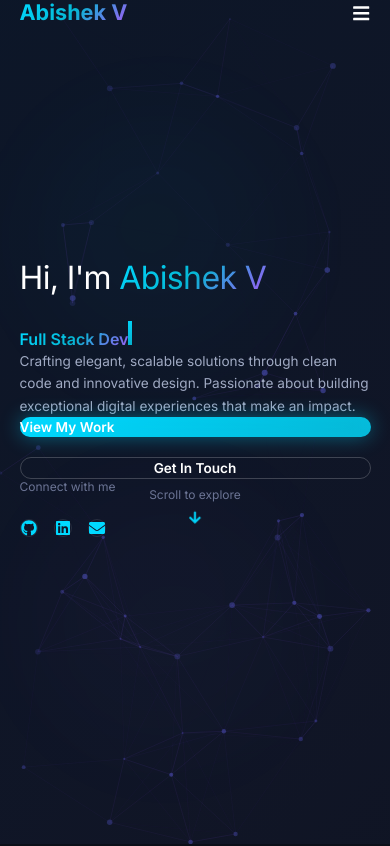
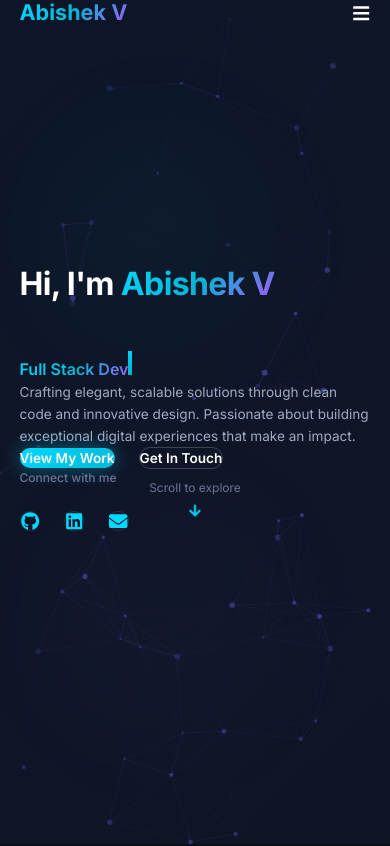
Before and after one commit to abishek-vk/portfolio, a React (Vite) app: page / in a window 390 px wide. Shown: the top 846 px of the page. Built offline with nearby package versions, Linux system fonts and the light colour scheme.

Commit message:
feat: Enhance Hero component layout and styling for improved visual appeal and responsiveness

```diff
--- a/src/components/Hero/Hero.jsx
+++ b/src/components/Hero/Hero.jsx
@@ -43,7 +43,7 @@ export default function Hero() {
   const roles = ["Full Stack Developer", "UI/UX Enthusiast", "Problem Solver", "Tech Innovator"];
 
   return (
-    <section id="home" className="min-h-screen flex items-center justify-center relative overflow-hidden pt-32 pb-20">
+    <section id="home" className="min-h-screen flex items-center justify-center relative overflow-hidden pt-40 pb-32">
       {/* Animated Gradient Background */}
       <div className="absolute inset-0 animated-gradient opacity-40" />
 
@@ -52,26 +52,55 @@ export default function Hero() {
       <div className="absolute bottom-20 right-10 w-80 h-80 bg-gradient-to-br from-[var(--accent-purple)]/10 to-[var(--accent-cyan)]/5 rounded-full blur-3xl blob opacity-30" />
 
       <div className="container-max relative z-10 w-full">
-        <div className="grid grid-cols-1 lg:grid-cols-12 gap-8 md:gap-12 lg:gap-16 items-center">
+        <div className="grid grid-cols-1 lg:grid-cols-12 gap-8 md:gap-16 lg:gap-24 items-center">
           {/* Left Content */}
-          <motion.div initial={{ opacity: 0, x: -40 }} animate={{ opacity: 1, x: 0 }} transition={{ duration: 0.8 }} className="lg:col-span-7 w-full">
-            <motion.h1 initial={{ opacity: 0, y: 20 }} animate={{ opacity: 1, y: 0 }} transition={{ delay: 0.2 }} className="mb-8 leading-tight">
-              Hi, I'm <span className="gradient-text">Abishek V</span>
-            </motion.h1>
+          <motion.div
+            initial={{ opacity: 0, x: -40 }}
+            animate={{ opacity: 1, x: 0 }}
+            transition={{ duration: 0.8 }}
+            className="lg:col-span-7 w-full flex flex-col"
+          >
+            {/* Heading & Role Text Group */}
+            <div className="flex flex-col gap-6">
+              <motion.h1
+                initial={{ opacity: 0, y: 20 }}
+                animate={{ opacity: 1, y: 0 }}
+                transition={{ delay: 0.2 }}
+                className="leading-tight text-4xl md:text-5xl lg:text-6xl font-bold"
+              >
+                Hi, I'm <span className="gradient-text">Abishek V</span>
+              </motion.h1>
 
-            <motion.div initial={{ opacity: 0, y: 20 }} animate={{ opacity: 1, y: 0 }} transition={{ delay: 0.3 }} className="text-xl md:text-2xl lg:text-3xl font-semibold mb-12 h-auto">
-              <TypingText texts={roles} speed={80} />
-            </motion.div>
+              <motion.div
+                initial={{ opacity: 0, y: 20 }}
+                animate={{ opacity: 1, y: 0 }}
+                transition={{ delay: 0.3 }}
+                className="text-xl md:text-2xl lg:text-3xl font-semibold"
+              >
+                <TypingText texts={roles} speed={80} />
+              </motion.div>
+            </div>
 
-            <motion.p initial={{ opacity: 0 }} animate={{ opacity: 1 }} transition={{ delay: 0.4 }} className="text-[var(--text-secondary)] leading-relaxed mb-16 max-w-2xl">
+            {/* Description Paragraph Block */}
+            <motion.p
+              initial={{ opacity: 0 }}
+              animate={{ opacity: 1 }}
+              transition={{ delay: 0.4 }}
+              className="text-[var(--text-secondary)] leading-relaxed mt-12 max-w-xl text-base md:text-lg"
+            >
               Crafting elegant, scalable solutions through clean code and innovative design. Passionate about building exceptional digital experiences that make an impact.
             </motion.p>
 
-            {/* CTA Buttons */}
-            <motion.div initial={{ opacity: 0, y: 20 }} animate={{ opacity: 1, y: 0 }} transition={{ delay: 0.5 }} className="flex flex-col sm:flex-row flex-wrap gap-5 md:gap-6 mb-20">
+            {/* CTA Buttons Group */}
+            <motion.div
+              initial={{ opacity: 0, y: 20 }}
+              animate={{ opacity: 1, y: 0 }}
+              transition={{ delay: 0.5 }}
+              className="flex flex-row gap-6 mt-12 items-center"
+            >
               <motion.a
                 href="#projects"
-                className="glow-button px-8 md:px-10 py-4 md:py-5 rounded-full font-semibold text-white transition-all duration-300 group text-base md:text-lg"
+                className="glow-button px-8 md:px-12 py-4 md:py-5 rounded-full font-semibold text-white transition-all duration-300 group text-base md:text-lg whitespace-nowrap"
                 whileHover={{ scale: 1.05 }}
                 whileTap={{ scale: 0.95 }}
               >
@@ -79,7 +108,7 @@ export default function Hero() {
               </motion.a>
               <motion.a
                 href="#contact"
-                className="px-8 md:px-10 py-4 md:py-5 rounded-full font-semibold text-[var(--text-primary)] border border-white/20 hover:border-[var(--accent-cyan)] hover:glow-text transition-all duration-300 text-base md:text-lg text-center"
+                className="px-8 md:px-12 py-4 md:py-5 rounded-full font-semibold text-[var(--text-primary)] border border-white/20 hover:border-[var(--accent-cyan)] hover:glow-text transition-all duration-300 text-base md:text-lg text-center whitespace-nowrap"
                 whileHover={{ scale: 1.05 }}
                 whileTap={{ scale: 0.95 }}
               >
@@ -87,10 +116,15 @@ export default function Hero() {
               </motion.a>
             </motion.div>
 
-            {/* Social Links */}
-            <motion.div initial={{ opacity: 0 }} animate={{ opacity: 1 }} transition={{ delay: 0.6 }} className="flex flex-col sm:flex-row sm:items-center gap-6 md:gap-8 pt-8">
-              <span className="text-[var(--text-tertiary)] text-xs md:text-sm">Connect with me</span>
-              <div className="flex gap-4">
+            {/* Social Icons Group */}
+            <motion.div
+              initial={{ opacity: 0 }}
+              animate={{ opacity: 1 }}
+              transition={{ delay: 0.6 }}
+              className="flex flex-col gap-6 mt-24"
+            >
+              <span className="text-[var(--text-tertiary)] text-sm font-medium">Connect with me</span>
+              <div className="flex gap-6">
                 <motion.a
                   href="https://github.com/abishek-vk"
                   target="_blank"
@@ -98,7 +132,7 @@ export default function Hero() {
                   className="p-3 rounded-full border border-white/10 hover:glow-border hover:border-[var(--accent-cyan)] transition-all duration-300"
                   whileHover={{ y: -4 }}
                 >
-                  <FaGithub className="text-xl text-[var(--accent-cyan)]" />
+                  <FaGithub className="text-2xl text-[var(--accent-cyan)]" />
                 </motion.a>
                 <motion.a
                   href="https://www.linkedin.com/in/vabishek13/"
@@ -107,14 +141,14 @@ export default function Hero() {
                   className="p-3 rounded-full border border-white/10 hover:glow-border hover:border-[var(--accent-cyan)] transition-all duration-300"
                   whileHover={{ y: -4 }}
                 >
-                  <FaLinkedin className="text-xl text-[var(--accent-cyan)]" />
+                  <FaLinkedin className="text-2xl text-[var(--accent-cyan)]" />
                 </motion.a>
                 <motion.a
                   href="mailto:abishekvenkatachalam2007@gmail.com"
                   className="p-3 rounded-full border border-white/10 hover:glow-border hover:border-[var(--accent-cyan)] transition-all duration-300"
                   whileHover={{ y: -4 }}
                 >
-                  <FaEnvelope className="text-xl text-[var(--accent-cyan)]" />
+                  <FaEnvelope className="text-2xl text-[var(--accent-cyan)]" />
                 </motion.a>
               </div>
             </motion.div>
```
